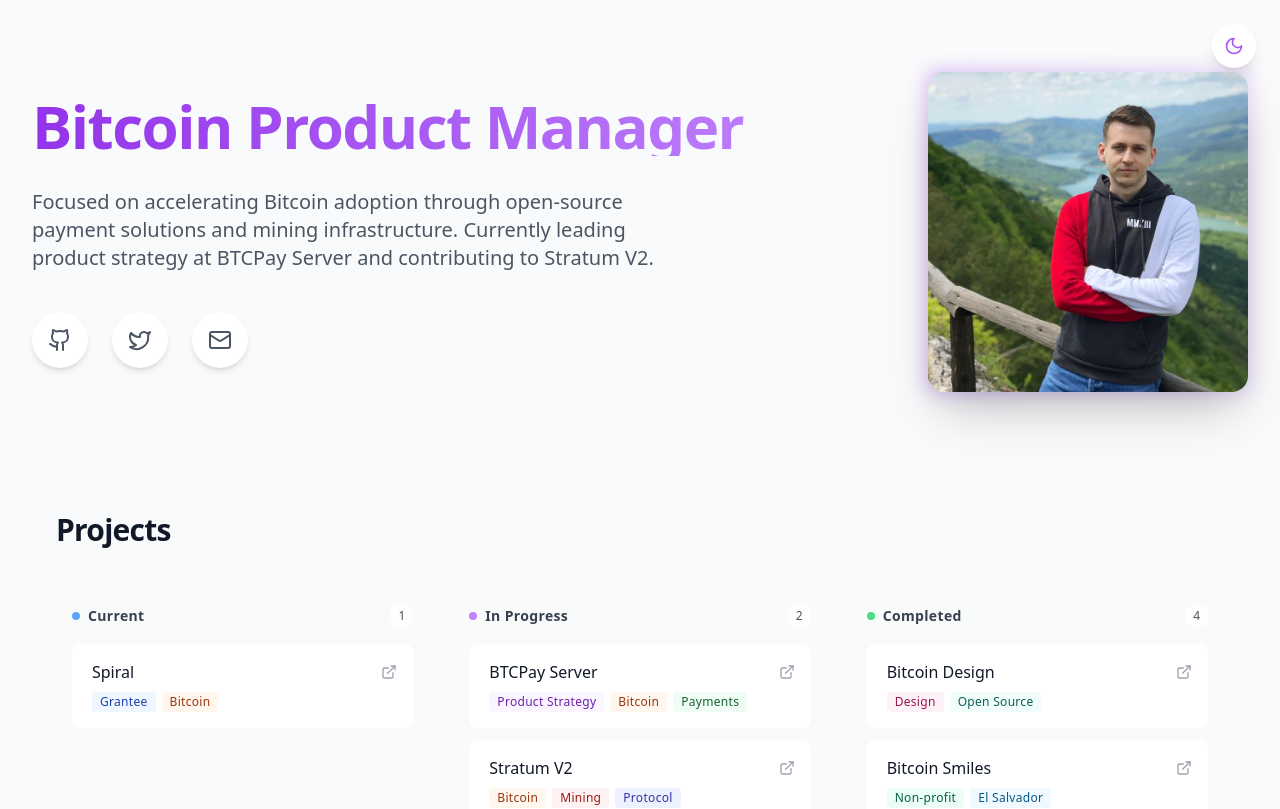
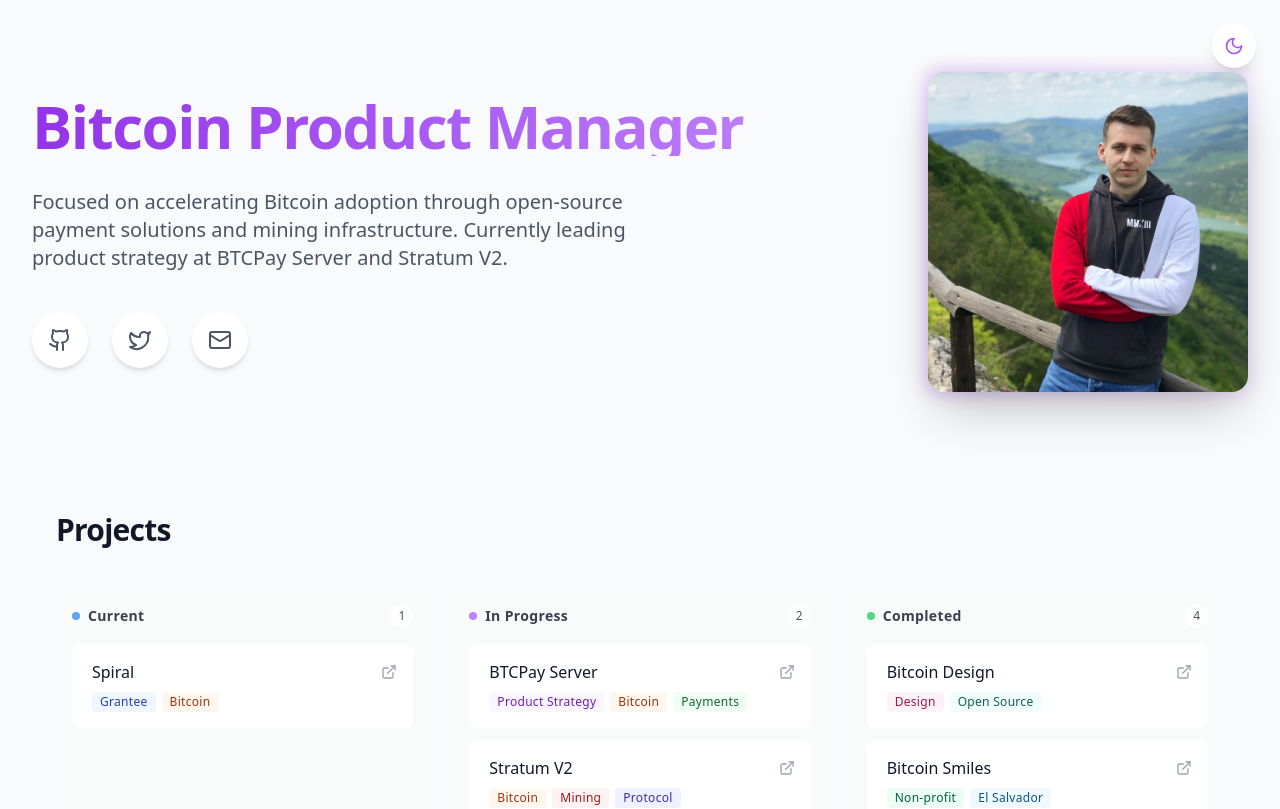
Before and after one commit to pavlenex/pavlenex.com, a React (Vite) app: page / in a window 1280 px wide. Shown: the top 809 px of the page. Built offline with nearby package versions, Linux system fonts and the light colour scheme.

Commit message:
fix text

```diff
--- a/src/components/ProjectBoard.jsx
+++ b/src/components/ProjectBoard.jsx
@@ -275,7 +275,7 @@ const ProjectBoard = () => {
                           ${darkMode ? 'text-gray-300' : 'text-gray-600'}`}>
                 Focused on accelerating Bitcoin adoption through open-source payment solutions
                 and mining infrastructure. Currently leading product strategy at BTCPay Server
-                and contributing to Stratum V2.
+                and Stratum V2.
               </p>
               <nav className="flex gap-6" aria-label="Social links">
                 {socialLinks.map((link, index) => (
```
Also changed, not shown: 2 other files (tests, documents, lock files or other folders).
